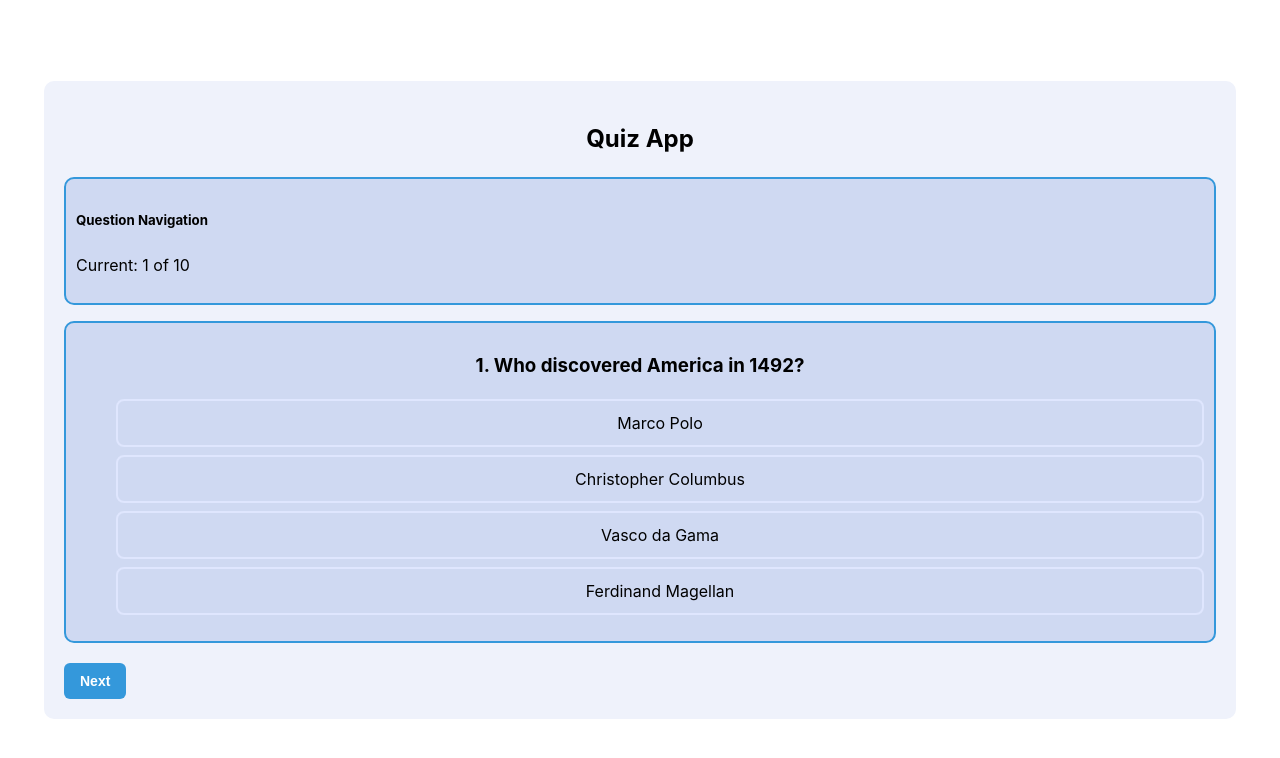
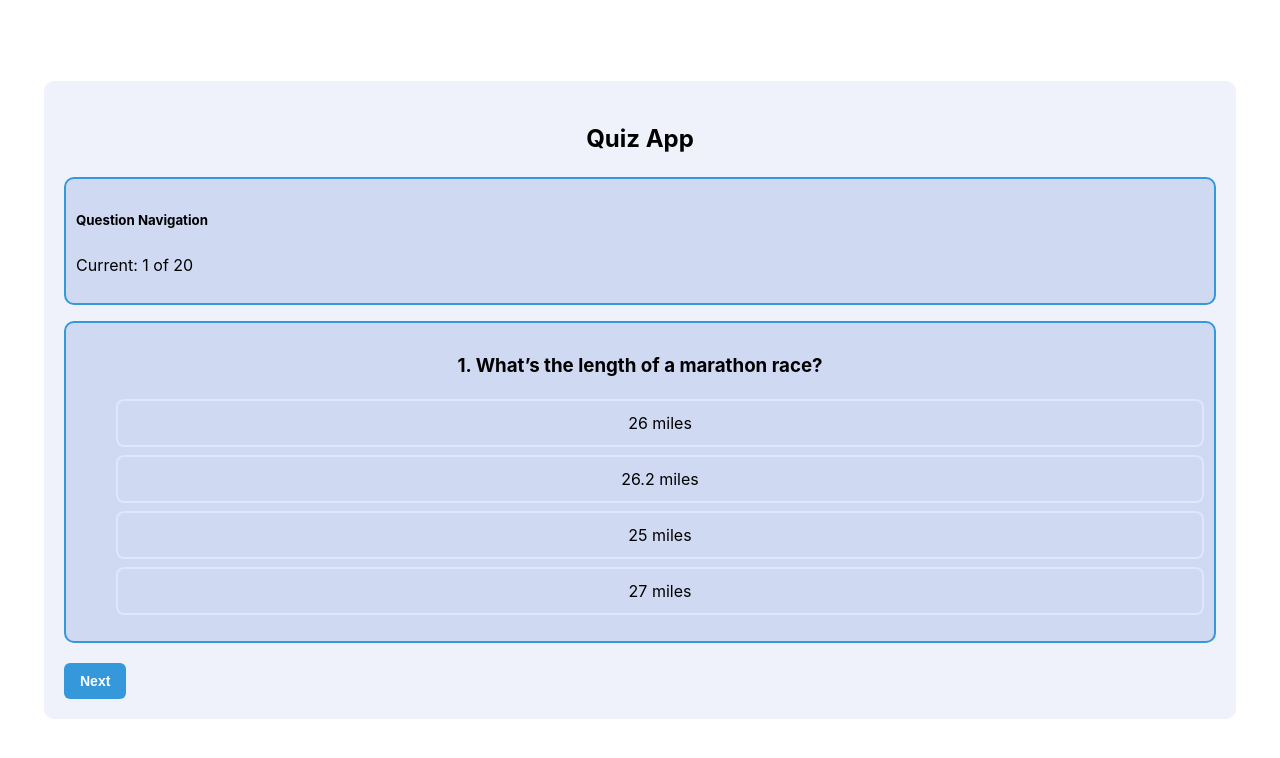
Before and after one commit to festybee/onlineQuiz, a React (Vite) app: page /quiz in a window 1280 px wide. Shown: the top 758 px of the page. Built offline with nearby package versions, Linux system fonts and the light colour scheme.

Commit message:
Test on different OS (linux)

```diff
--- a/package.json
+++ b/package.json
@@ -23,6 +23,6 @@
     "eslint-plugin-react-hooks": "^5.2.0",
     "eslint-plugin-react-refresh": "^0.4.20",
     "globals": "^16.3.0",
-    "vite": "^7.1.2"
+    "vite": "^7.1.4"
   }
 }
--- a/src/components/Quiz.jsx
+++ b/src/components/Quiz.jsx
@@ -1,5 +1,5 @@
 import { useEffect, useState } from "react";
-import allQuestions from "../data/questions.json";  // Import all the questions from the qustion bank
+import allQuestions from "../data/questions.json";  // Import all the questions from the question bank
 import getRandomQuestions from "../utils/quizUtils";
 import "../assets/quiz.css";
 import Result from "./Result";
@@ -14,7 +14,7 @@ function Quiz() {
     // useEffect hook to load the random questions into the session
     useEffect(() => {
         // Select 20 random questions.
-        setQuestions(getRandomQuestions(allQuestions, 10));
+        setQuestions(getRandomQuestions(allQuestions, 20));
     }, []);
 
     // Go to next question. Check if on last question and display Finish instead of Next
```
Also changed, not shown: 1 other file (tests, documents, lock files or other folders).
